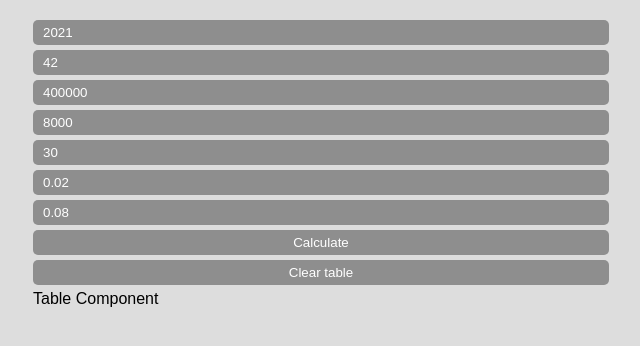
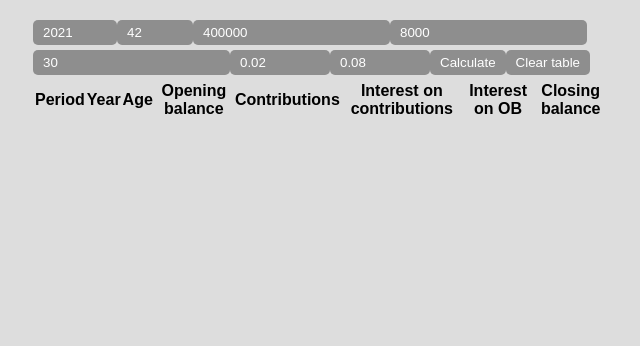
Before and after one commit to donnpie/investment-projection-calculator, a React (Create React App) app in the folder investment-projection-calculator/: page / in a window 1280 px wide. Shown: the top 346 px of the page, without its empty margins (319-959 px from the left). Built offline with nearby package versions, Linux system fonts and the light colour scheme.

Commit message:
Added table component

```diff
--- a/investment-projection-calculator/src/components/Button.jsx
+++ b/investment-projection-calculator/src/components/Button.jsx
@@ -2,7 +2,7 @@ import './Button.css';
 
 const Button = (props) => {
     return (
-        <button type={props.type} class={props.class} id={props.id}>{props.caption}</button>
+        <button type={props.type} class={props.class} id={props.id} onClick={props.onClick}>{props.caption}</button>
     )
 }
 
--- a/investment-projection-calculator/src/components/InputBox.jsx
+++ b/investment-projection-calculator/src/components/InputBox.jsx
@@ -1,8 +1,15 @@
+import React, {useState} from 'react';
 import './InputBox.css';
 const InputBox = (props) => {
+    const [value, setValue] = useState(props.defaultValue);
+
     return (
-        <input type={props.type} class={props.class} name={props.name} id={props.id} placeholder={props.placeholder} min={props.min} max={props.max} value={props.value}/>
+        <input type={props.type} class={props.class} name={props.name} id={props.id}
+            placeholder={props.placeholder} min={props.min} max={props.max} defaultValue={value}
+            step={props.step}/>
     )
 }
 
 export default InputBox;
+
+//https://stackoverflow.com/questions/50029531/how-to-pass-a-default-value-to-an-input-in-react-using-props
--- a/investment-projection-calculator/src/components/InputGroup.jsx
+++ b/investment-projection-calculator/src/components/InputGroup.jsx
@@ -2,20 +2,29 @@ import InputBox from "./InputBox";
 import Button from "./Button";
 
 const InputGroup = () => {
+    const onCancel = () => {
+        alert("onCancel event fired");
+    }
+
+    const onFormSubmit = (event) => {
+        event.preventDefault();
+        alert("onFormSubmit event fired");
+
+    }
+
     return (
-        <>
+        <form onSubmit={onFormSubmit}>
+            <InputBox type="number" class="input" id="year" placeholder="Start year" min="1900" max="2100" defaultValue="2021"/>
+            <InputBox type="number" class="input" name="age" id="age" placeholder="Start age" min="0" max="130" defaultValue="42"/>
+            <InputBox type="number" class="input" name="opening-balance" id="opening-balance" placeholder="Opening balance" step="0.01" min="0" defaultValue="400000"/>
+            <InputBox type="number" class="input" name="contributions" id="contributions" placeholder="Start contribution" step="0.01" min="0" defaultValue="8000"/>
+            <InputBox type="number" class="input" name="number-of-periods" id="number-of-periods" placeholder="Number of periods" min="0" defaultValue="30"/>
+            <InputBox type="number" class="input" name="contribution-increase" id="contribution-increase" placeholder="Contribution increase" step="0.0001" min="0" max="1" defaultValue="0.02"/>
+            <InputBox type="number" class="input" name="growth-rate" id="growth-rate" placeholder="Growth rate" step="0.0001" min="0" max="1" defaultValue="0.08"/>
+            <Button type="submit" class="button" caption="Calculate"/>
 
-            <InputBox type="number" class="input" id="year" placeholder="Start year" min="1900" max="2100" value="2021"/>
-            <InputBox type="number" class="input" name="age" id="age" placeholder="Start age" min="0" max="130" value="42"/>
-            <InputBox type="number" class="input" name="opening-balance" id="opening-balance" placeholder="Opening balance" step="0.01" min="0" value="400000"/>
-            <InputBox type="number" class="input" name="contributions" id="contributions" placeholder="Start contribution" step="0.01" min="0" value="8000"/>
-            <InputBox type="number" class="input" name="number-of-periods" id="number-of-periods" placeholder="Number of periods" min="0" value="30"/>
-            <InputBox type="number" class="input" name="contribution-increase" id="contribution-increase" placeholder="Contribution increase" step="0.0001" min="0" max="1" value="0.02"/>
-            <InputBox type="number" class="input" name="growth-rate" id="growth-rate" placeholder="Growth rate" step="0.0001" min="0" max="1" value="0.08"/>
-            <Button type="submit" class="button" caption="Calculate"/>
-            <Button type="button" class="button" id="clear-button" caption="Clear table" />
-
-        </>
+            <Button type="button" class="button" id="clear-button" caption="Clear table" onClick={onCancel}/>
+        </form>
     )
 }
 
--- a/investment-projection-calculator/src/components/Table.jsx
+++ b/investment-projection-calculator/src/components/Table.jsx
@@ -2,9 +2,20 @@
 
 const Table = () => {
     return (
-        <>
-        Table Component
-        </>
+        <table>
+            <thead>
+                <th>Period</th>
+                <th>Year</th>
+                <th>Age</th>
+                <th>Opening balance</th>
+                <th>Contributions</th>
+                <th>Interest on contributions</th>
+                <th>Interest on OB</th>
+                <th>Closing balance</th>
+            </thead>
+            <tbody id="table-body">
+            </tbody>
+        </table>
     )
 }
 
```
